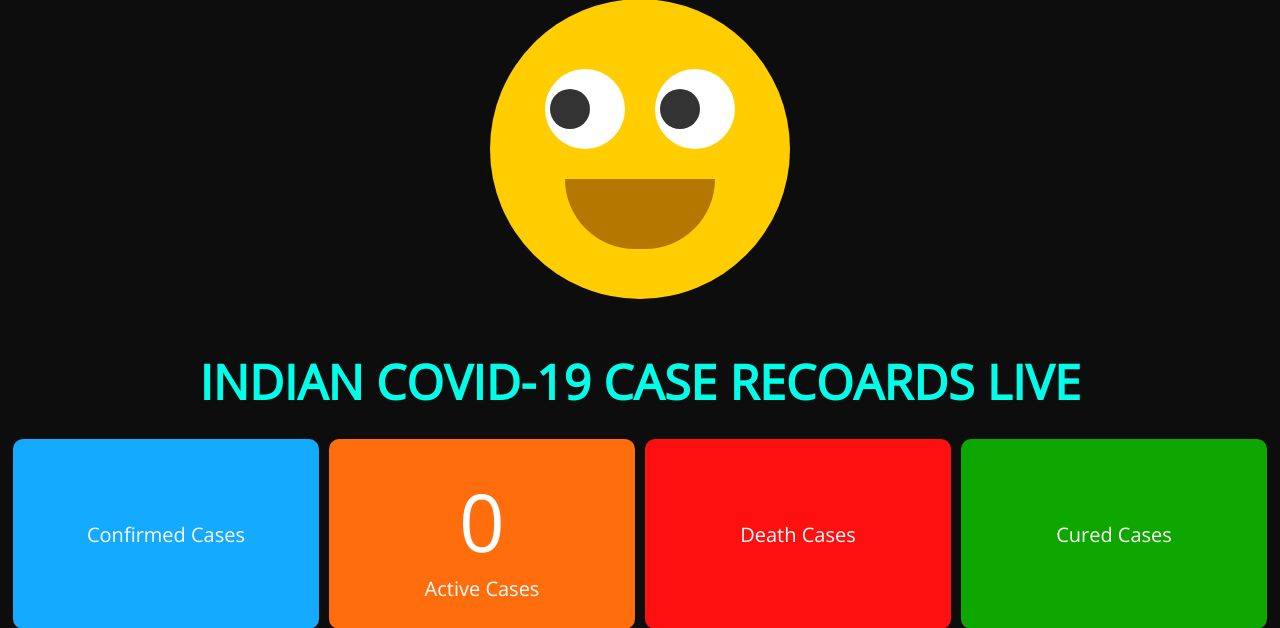
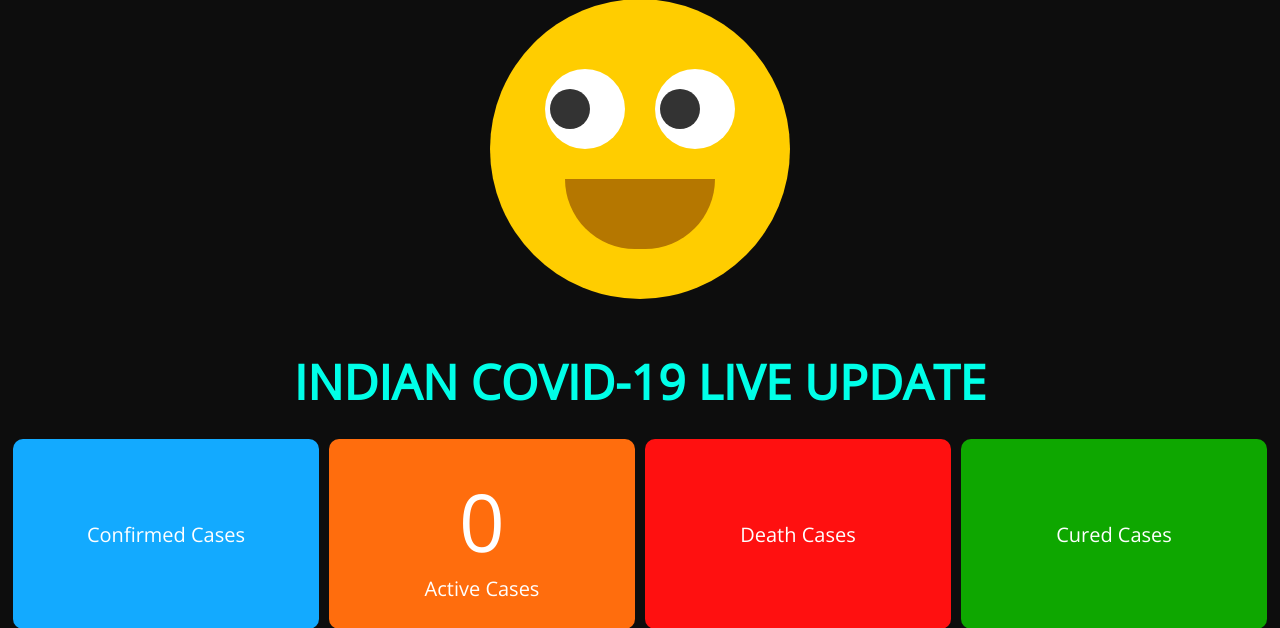
Before and after one commit to Debajyoti1/Risk-Analyzer-For-COVID-19, a PHP site: page / in a window 1280 px wide. Shown: the part 216-844 px from the top of the page. Run offline with PHP 8.4, Linux system fonts and the light colour scheme; data that the repository does not hold is empty; some libraries are stand-ins or nearby versions.

Commit message:
Update index.php

```diff
--- a/home/index.php
+++ b/home/index.php
@@ -47,7 +47,7 @@ $b=end($results['cases_time_series']);
 		  </div>
 
 
-			<h2 style="color: #00FFE8">INDIAN COVID-19 CASE RECOARDS LIVE </h2>
+			<h2 style="color: #00FFE8">INDIAN COVID-19 LIVE UPDATE </h2>
 
 		  <script>
       document.querySelector("body").addEventListener("mousemove", eyeball);
```
